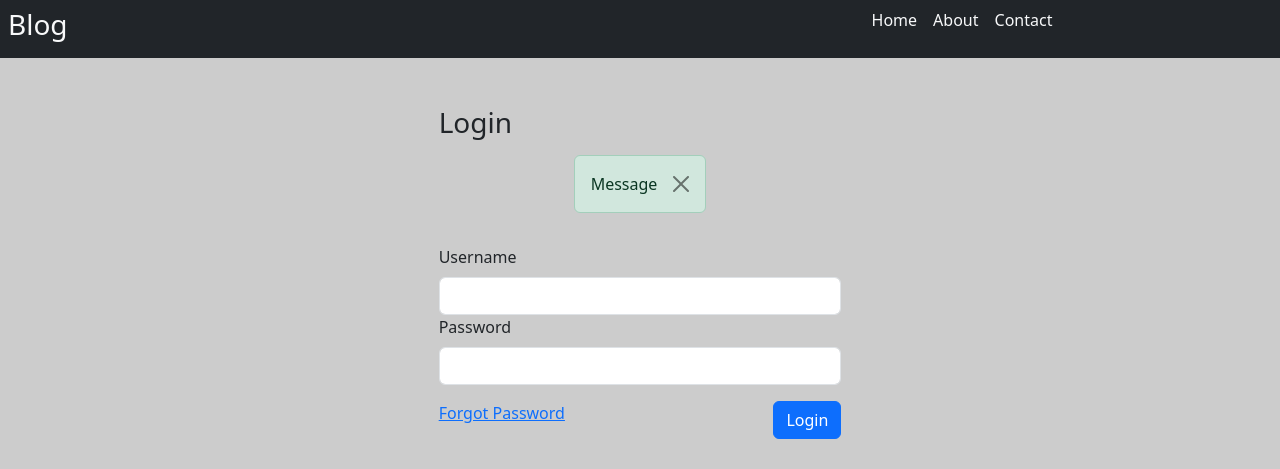
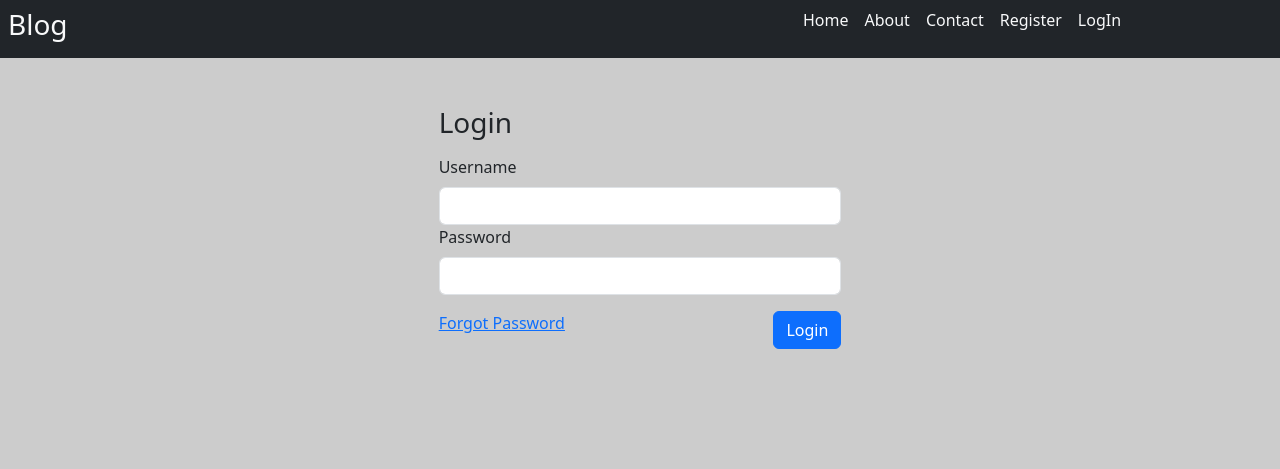
Before and after one commit to Niranjan683/django_blog_project, a Django app: page /login in a window 1280 px wide. Shown: the top 469 px of the page. Run offline with Django 5.2, Linux system fonts and the light colour scheme.

Commit message:
login and logout configuration

```diff
--- a/myapp/blog/templates/includes/header.html
+++ b/myapp/blog/templates/includes/header.html
@@ -11,6 +11,13 @@
                 <a class="text-light text-decoration-none" href="/index">Home</a>
                 <a class="text-light text-decoration-none" href="/about">About</a>
                 <a class="text-light text-decoration-none" href="/contact">Contact</a>
+                {% if user.is_authenticated %}
+                <a class="text-light text-decoration-none" href="{% url 'blog:dashboard' %}">Dashboard</a>
+                <a class="text-light text-decoration-none" href="/logout">LogOut</a>
+                {% else %}
+                <a class="text-light text-decoration-none" href="{% url 'blog:register' %}">Register</a>
+                <a class="text-light text-decoration-none" href="{% url 'blog:login' %}">LogIn</a>
+                {% endif %}
             </div>
         </div>
     </div>
--- a/myapp/blog/templates/login.html
+++ b/myapp/blog/templates/login.html
@@ -12,13 +12,7 @@
                     <span class="text-danger"></span>
                 </div>
 
-                <div class="container mt-3">
-                    <div class="d-flex justify-content-center">
-                        <div class="alert alert-success alert-dismissible fade show" role="alert">
-                            Message <button type="button" class="btn-close" data-bs-dismiss="alert" aria-label="Close"></button>
-                        </div>
-                    </div>
-                </div>
+
 
                 <div class="my-3">
                     <form method="post">
--- a/myapp/blog/urls.py
+++ b/myapp/blog/urls.py
@@ -13,5 +13,6 @@ urlpatterns=[
     path('register',views.register, name= 'register'),
     path('login',views.login, name = 'login'),
     path('dashboard',views.dashboard,name='dashboard'),
+    path('logout',views.logout,name='logout'),
 
 ]
--- a/myapp/blog/views.py
+++ b/myapp/blog/views.py
@@ -6,7 +6,7 @@ from .models import Post,AboutUs
 from django.core.paginator import Paginator
 from .forms import ContactForm, LoginForm, RegisterForm
 from django.contrib import messages
-from django.contrib.auth import authenticate,login as auth_login
+from django.contrib.auth import authenticate,login as auth_login, logout as auth_logout
 
 # Create your views here.
 # static demo data
@@ -96,7 +96,7 @@ def register(request):
             user.set_password(form.cleaned_data['password']) # this line of code is used for password HASHING
             user.save()
             messages.success(request,'Reigistration Successful, Now you can login')
-
+            return redirect('/login')
 
     return render(request, 'register.html', {'form':form})
 
@@ -118,3 +118,7 @@ def login(request):
 def dashboard(request):
     blog_title = "My Posts"
     return render (request,'dashboard.html',{'blog_title':blog_title})
+
+def logout(request):
+    auth_logout(request)
+    return redirect('/index')
```
Also changed, not shown: myapp/blog/templates/dashboard.html (+3 -31 lines).
